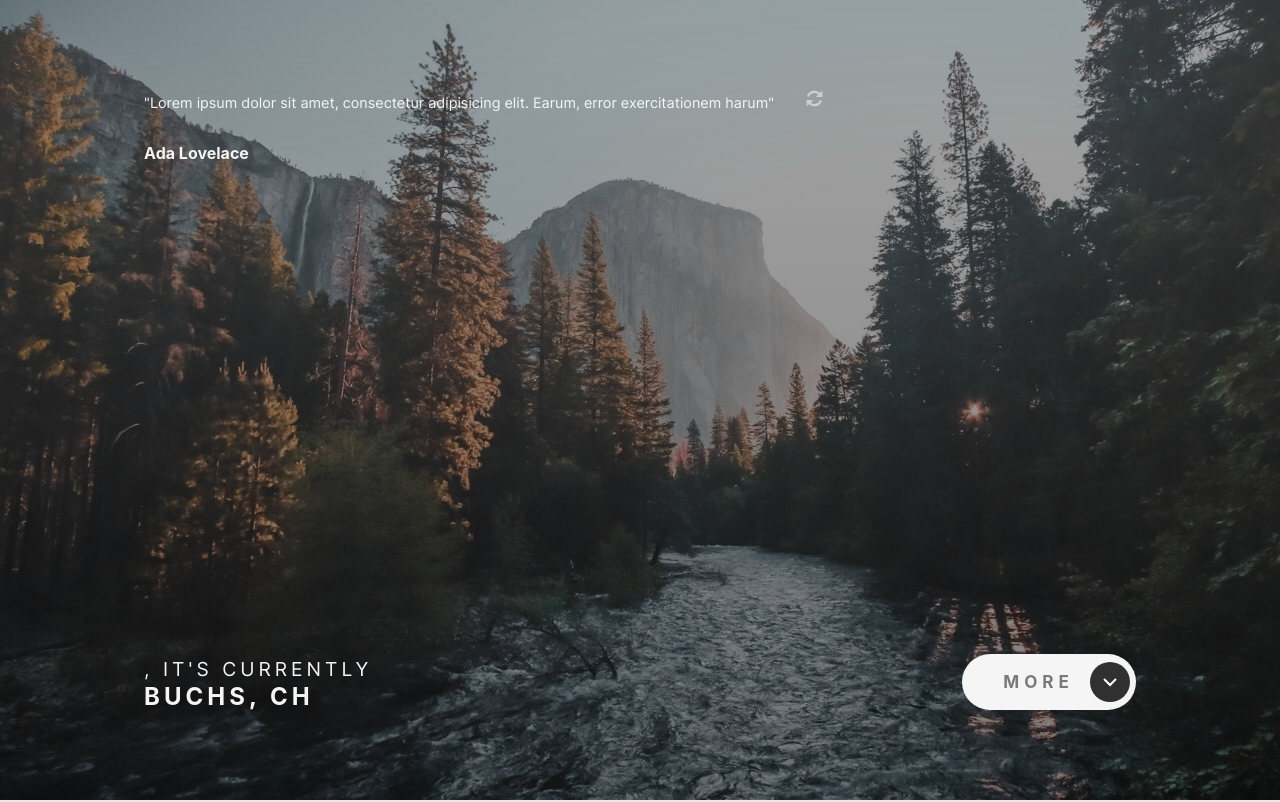
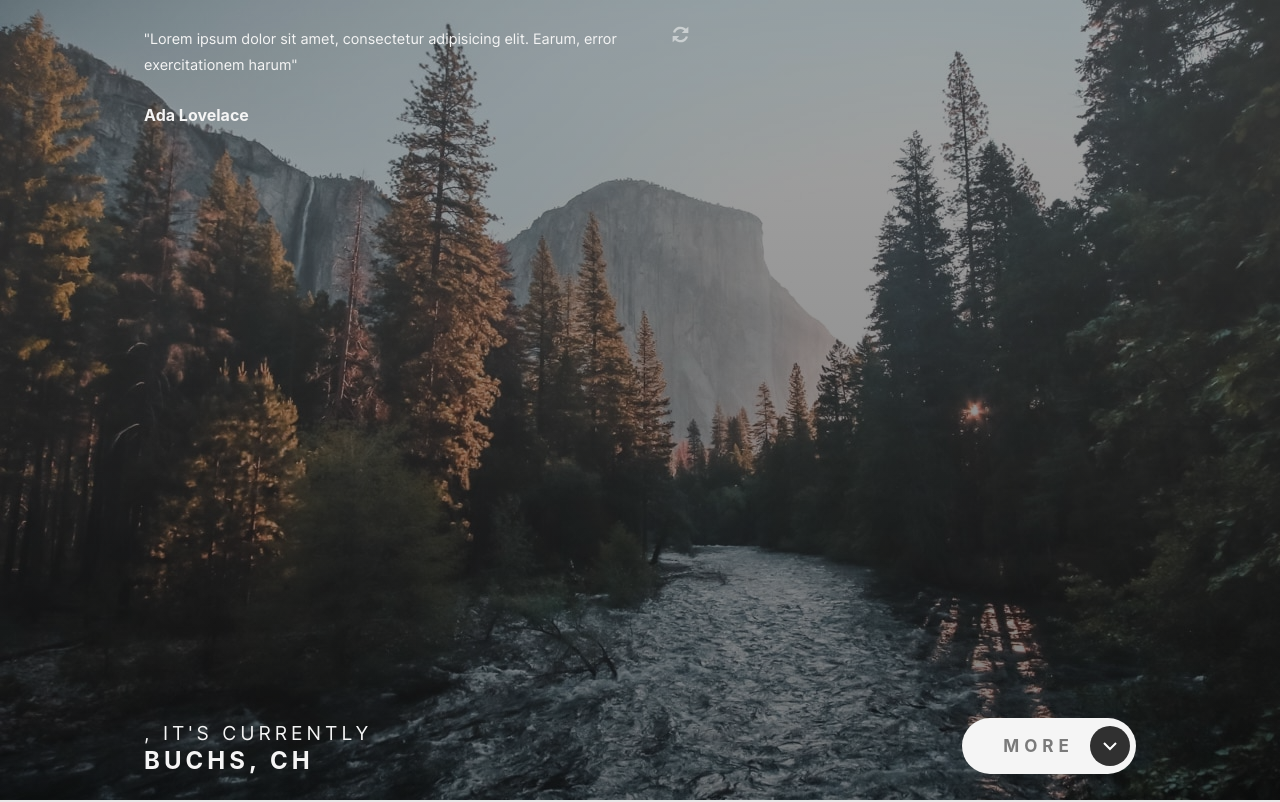
Before and after one commit to m1mmseen/Frontend-Mentor-Clock, a website: page index.html in a window 1280 px wide. Shown: the top 802 px of the page. Drawn offline with Linux system fonts and the light colour scheme; no server answers; a web font is replaced by a local one.

Commit message:
dimensions fixed

```diff
--- a/src/styles.css
+++ b/src/styles.css
@@ -36,17 +36,15 @@
 }
 
 
-
 html {
     margin: 0;
 }
-
 
 body {
     box-sizing: border-box;
     margin: 0;
     font-family: Inter, sans-serif;
-    height: 100svh;
+    height: 100dvh;
     display: grid;
     color: var(--white);
     position: relative;
@@ -62,8 +60,6 @@ body {
     background: linear-gradient(hsla(0, 0%, 30%, 50%), hsla(0, 0%, 0%, 50%)), url("../assets/desktop/bg-image-nighttime.jpg") no-repeat;
     background-size: 100%;
 }
-
-
 
 h1, #time {
     font-size: clamp(6.25rem, 4.0493rem + 9.3897vw, 12.5rem);
@@ -176,8 +172,13 @@ button:hover svg > circle {
 #quote-container, #time-container, #details-container {
     display: flex;
     column-gap: 2em;
-    padding: 7% clamp(1.625rem, -1.434rem + 13.0516vw, 10.3125rem);
+    padding: 2% clamp(1.625rem, -1.434rem + 13.0516vw, 10.3125rem);
 }
+
+.quote-content {
+    max-width: 50%;
+}
+
 .quote-content, .time-content {
     min-width: 40%;
 }
```
Also changed, not shown: index.html (+0 -1 lines).
